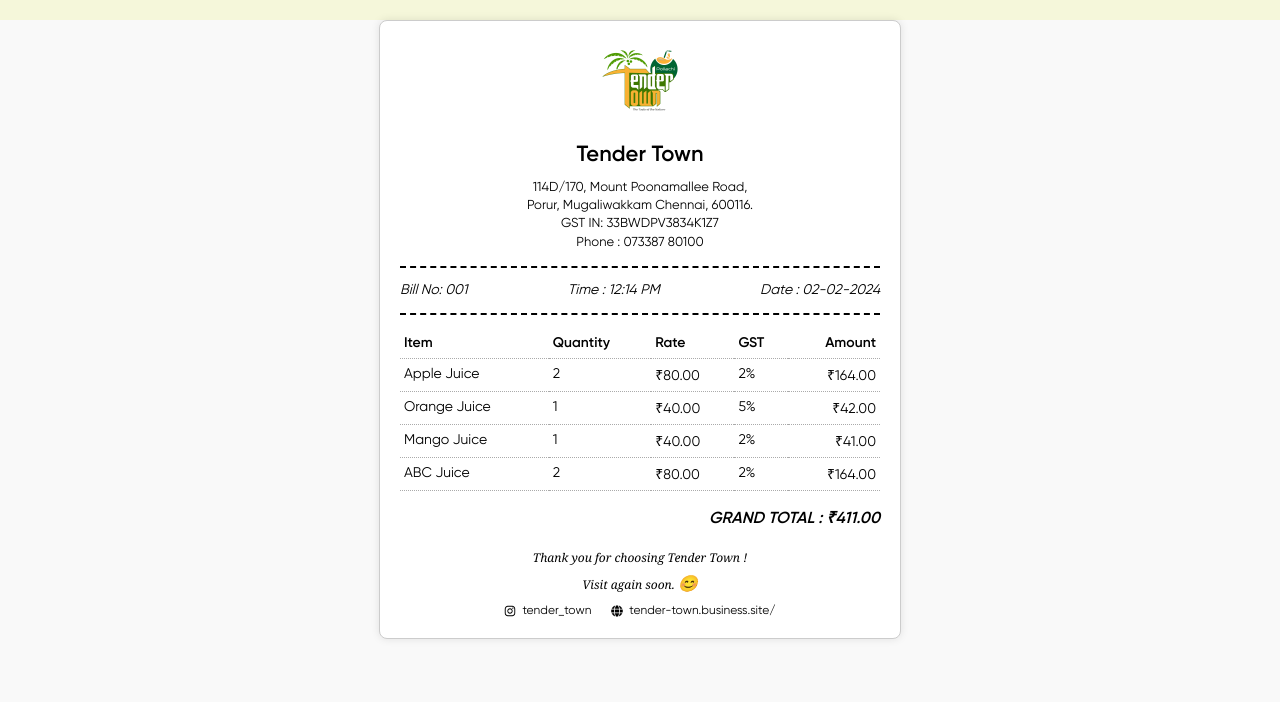
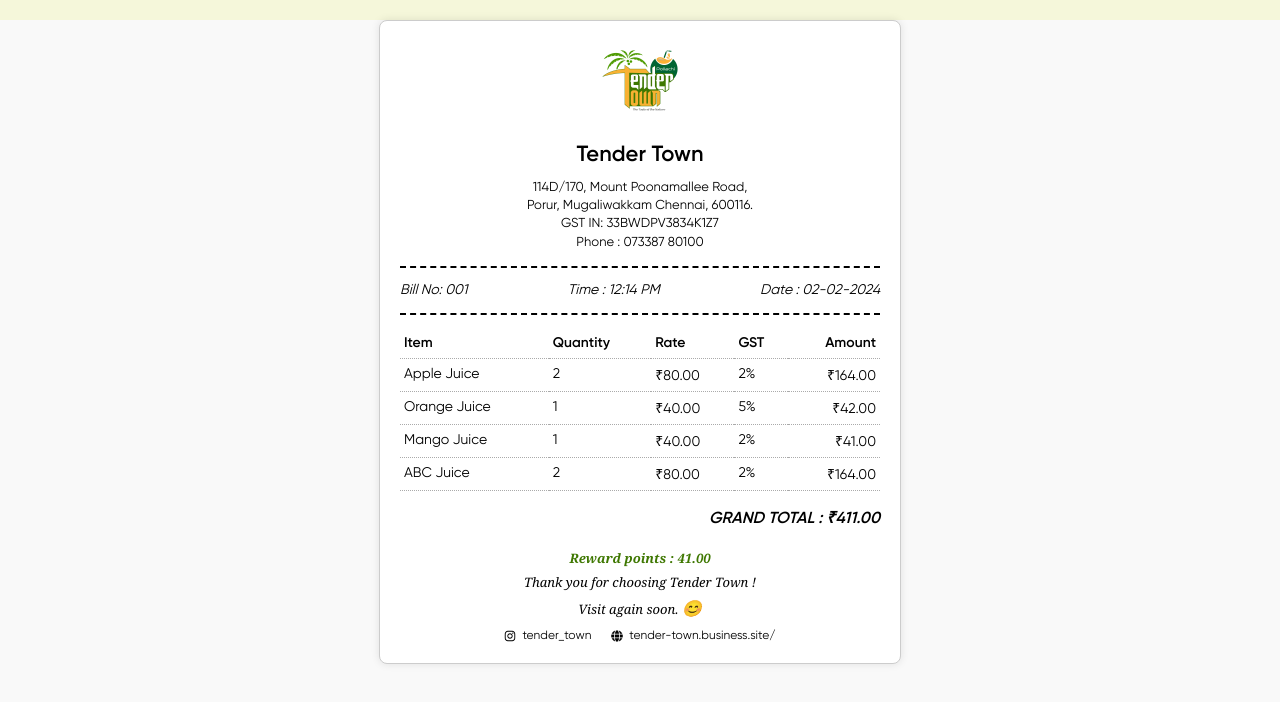
Before and after one commit to Rupashri15/tender, a React (Create React App) app: page /receipt in a window 1280 px wide. Shown: the top 702 px of the page. Built offline with nearby package versions, Linux system fonts and the light colour scheme.

Commit message:
Update Receipt styles and page logic

```diff
--- a/src/User/Receipt.css
+++ b/src/User/Receipt.css
@@ -104,7 +104,7 @@
   margin: 6px 0;
   font-family: 'Georgia', serif;
   font-style: italic;
-  font-size: 12px;
+  font-size: 13px;
 }
 
 .receipt-footer .emoji {
@@ -127,6 +127,14 @@
   gap: 6px;
   color: #000;
 }
+
+.reward-points {
+  color: #3E7701;
+  font-weight: 600;
+  text-align: center;
+  margin-bottom: 0.3rem;
+}
+
 
 /* Responsive adjustments */
 @media (max-width: 480px) {
--- a/src/User/Receipt.js
+++ b/src/User/Receipt.js
@@ -74,6 +74,7 @@
       </div>
 
       <div className="receipt-footer">
+        <p className="reward-points">Reward points : 41.00</p>
         <p className="thank-line">Thank you for choosing Tender Town !</p>
         <p className="thank-line">Visit again soon. <span className="emoji">😊</span></p>
 
```
